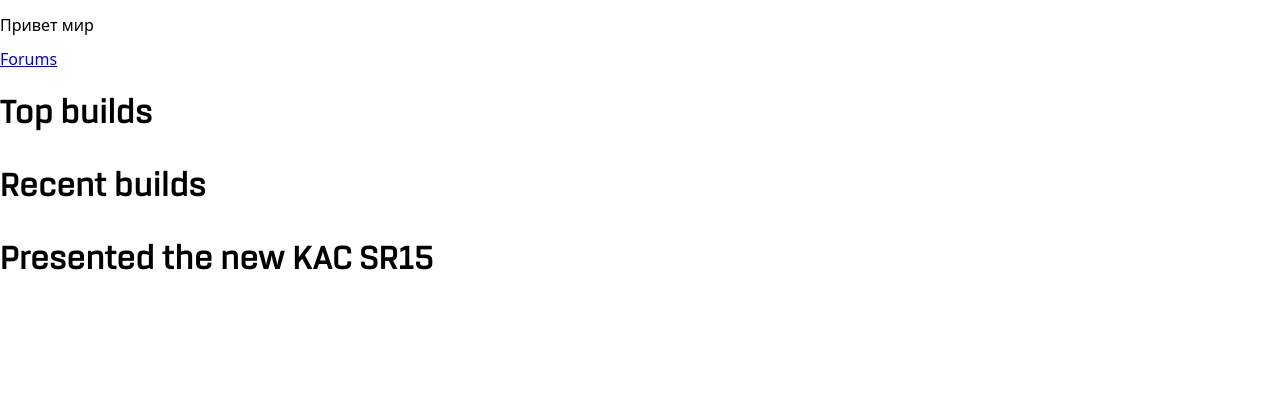
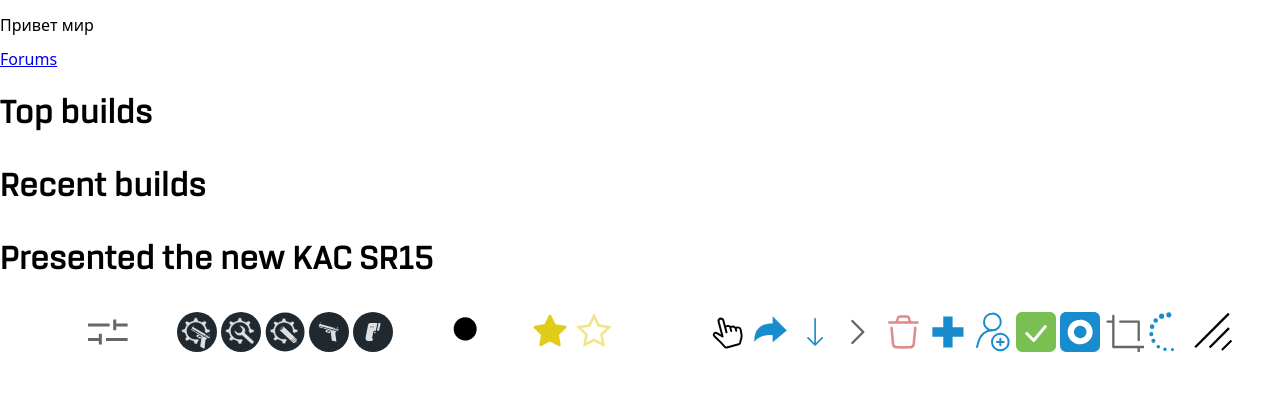
Before and after one commit to ruslanpetrovup/gunkelly, a website built with webpack: page src/html/views/index.html in a window 1280 px wide. Built offline with nearby package versions, Linux system fonts and the light colour scheme; files whose address does not match are found by name; a web font is replaced by a local one.

Commit message:
adds sprite and svg to index for example

```diff
--- a/src/html/views/index.html
+++ b/src/html/views/index.html
@@ -51,6 +51,130 @@
 
     <div class="hero">
       <h2 class="title-v2">Presented the new KAC SR15</h2>
+
+      <svg class="svg" width="40" height="40">
+        <use href="./img/sprite.svg#icon-burger"></use>
+      </svg>
+
+      <svg class="svg" width="40" height="40">
+        <use href="./img/sprite.svg#icon-mobile-menu-close"></use>
+      </svg>
+
+      <svg class="svg" width="40" height="40">
+        <use href="./img/sprite.svg#icon-filter"></use>
+      </svg>
+
+      <svg class="svg" width="40" height="40">
+        <use href="./img/sprite.svg#icon-add-simple"></use>
+      </svg>
+
+      <svg class="svg" width="40" height="40">
+        <use href="./img/sprite.svg#icon-gear-pistol"></use>
+      </svg>
+
+      <svg class="svg" width="40" height="40">
+        <use href="./img/sprite.svg#icon-gear-wench"></use>
+      </svg>
+
+      <svg class="svg" width="40" height="40">
+        <use href="./img/sprite.svg#icon-gear-builds"></use>
+      </svg>
+
+      <svg class="svg" width="40" height="40">
+        <use href="./img/sprite.svg#icon-pistol"></use>
+      </svg>
+
+      <svg class="svg" width="40" height="40">
+        <use href="./img/sprite.svg#icon-thermometer"></use>
+      </svg>
+
+      <svg class="svg" width="40" height="40">
+        <use href="./img/sprite.svg#icon-down-arrow"></use>
+      </svg>
+
+      <svg class="svg" width="40" height="40">
+        <use href="./img/sprite.svg#icon-search"></use>
+      </svg>
+
+      <svg class="svg" width="40" height="40">
+        <use href="./img/sprite.svg#icon-close-sign"></use>
+      </svg>
+
+      <svg class="svg" width="40" height="40">
+        <use href="./img/sprite.svg#icon-star-filled"></use>
+      </svg>
+
+      <svg class="svg" width="40" height="40">
+        <use href="./img/sprite.svg#icon-star-outline"></use>
+      </svg>
+
+      <svg class="svg" width="40" height="40">
+        <use href="./img/sprite.svg#icon-post-vieweye"></use>
+      </svg>
+
+      <svg class="svg" width="40" height="40">
+        <use href="./img/sprite.svg#icon-post-message"></use>
+      </svg>
+
+      <svg class="svg" width="40" height="40">
+        <use href="./img/sprite.svg#icon-cursor-hand"></use>
+      </svg>
+
+      <svg class="svg" width="40" height="40">
+        <use href="./img/sprite.svg#icon-share"></use>
+      </svg>
+
+      <svg class="svg" width="40" height="40">
+        <use href="./img/sprite.svg#icon-arrow-down"></use>
+      </svg>
+
+      <svg class="svg" width="40" height="40">
+        <use href="./img/sprite.svg#icon-arrow-right"></use>
+      </svg>
+
+      <svg class="svg" width="40" height="40">
+        <use href="./img/sprite.svg#icon-delete"></use>
+      </svg>
+
+      <svg class="svg" width="40" height="40">
+        <use href="./img/sprite.svg#icon-plus-bold"></use>
+      </svg>
+
+      <svg class="svg" width="40" height="40">
+        <use href="./img/sprite.svg#icon-users-add"></use>
+      </svg>
+
+      <svg class="svg" width="40" height="40">
+        <use href="./img/sprite.svg#icon-checkbox-checked"></use>
+      </svg>
+
+      <svg class="svg" width="40" height="40">
+        <use href="./img/sprite.svg#icon-dot-in-box"></use>
+      </svg>
+
+      <svg class="svg" width="40" height="40">
+        <use href="./img/sprite.svg#icon-crop"></use>
+      </svg>
+
+      <svg class="svg" width="40" height="40">
+        <use href="./img/sprite.svg#icon-preloader"></use>
+      </svg>
+
+      <svg class="svg" width="40" height="40">
+        <use href="./img/sprite.svg#icon-text-area"></use>
+      </svg>
+
+      <svg class="svg" width="40" height="40">
+        <use href="./img/sprite.svg#icon-facebook"></use>
+      </svg>
+
+      <svg class="svg" width="40" height="40">
+        <use href="./img/sprite.svg#icon-twitter"></use>
+      </svg>
+
+      <svg class="svg" width="40" height="40">
+        <use href="./img/sprite.svg#icon-google-plus"></use>
+      </svg>
     </div>
 
     <!-- Footer -->
--- a/src/scss/base/_common.scss
+++ b/src/scss/base/_common.scss
@@ -1,4 +1,9 @@
+// TODO Kostia till 2021-10-16: fix colors based on mockup.
 .svg {
   display: inline-flex;
   outline: none;
+
+  // background-color: black; // FIXME
+  fill: currentColor; // FIXME
+  // stroke: red; // FIXME
 }
--- a/src/scss/utils/_variables.scss
+++ b/src/scss/utils/_variables.scss
@@ -0,0 +1,9 @@
+$color-accent: #198ccd; // blue
+$color-brand: #263238; // black-dark blue
+
+$color-black: #1f292f; // black
+$color-dark-grey: #4d5a63; // dark blue
+$color-grey: #666666; // dark grey
+$color-dark-red: #c41616; // dark red
+$color-golden: #e1cd18; // golden
+$color-green: #7abf51; // green
```
Also changed, not shown: src/img/sprite.svg (added).
